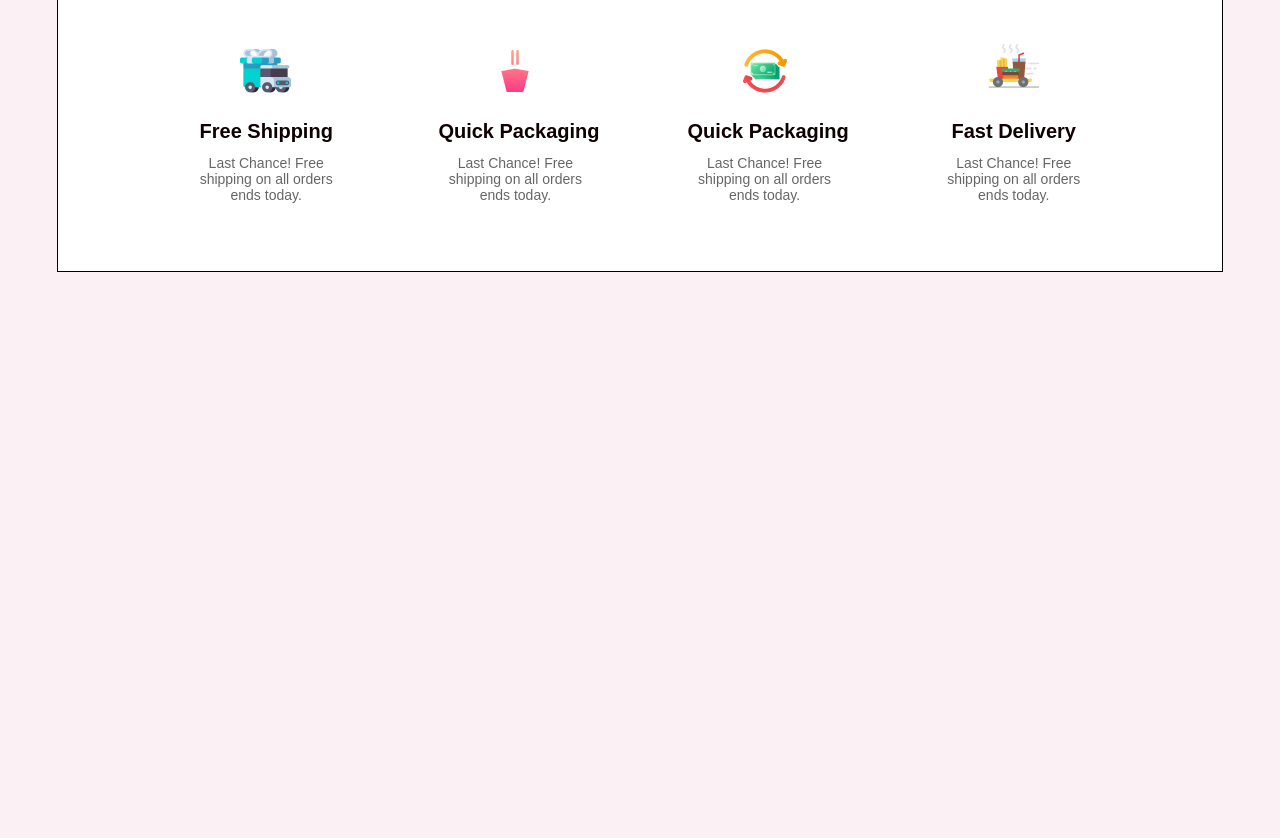
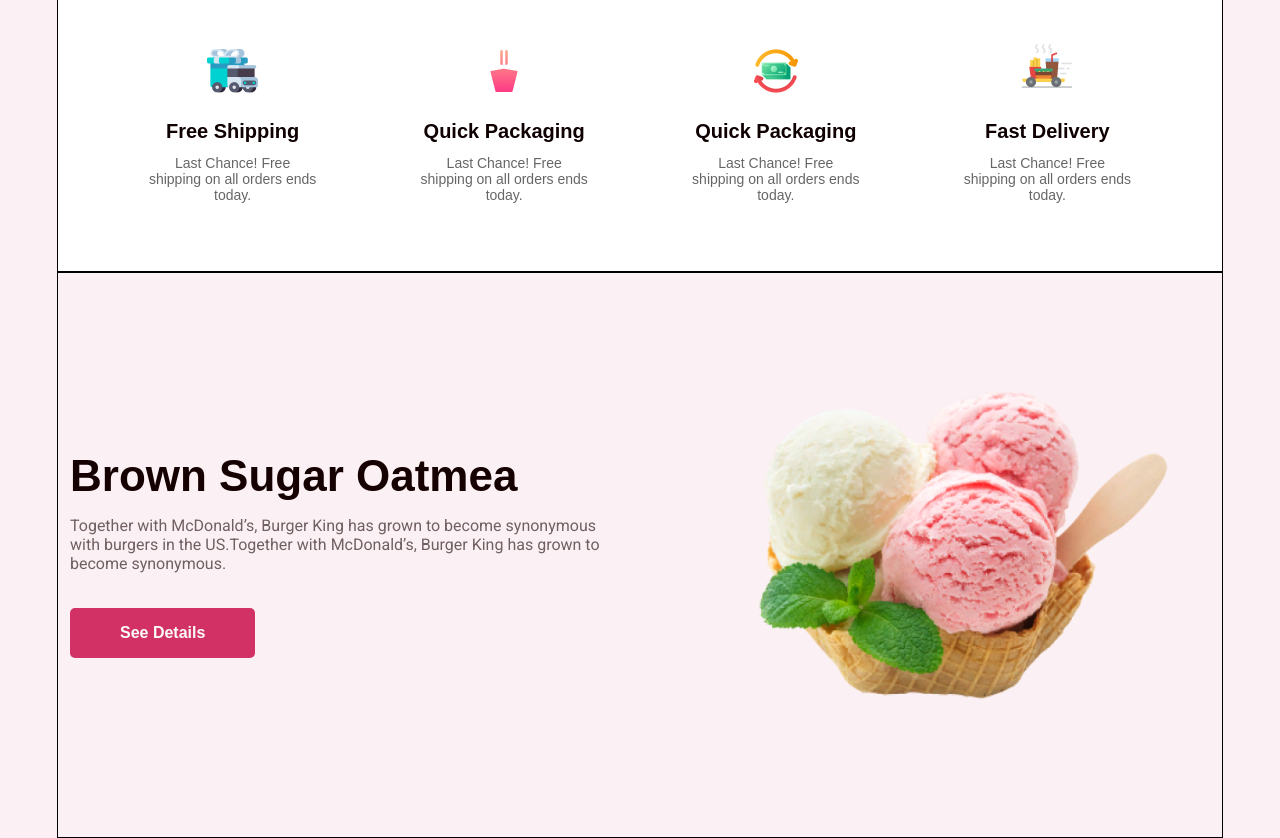
Before and after one commit to ideasaveleva/5.ice-cream-landing-pages, a plain HTML site: page index.html in a window 1280 px wide. Shown: the part 610-1448 px from the top of the page. Before the commit the page ends 882 px from the top, so only its background shows below. Drawn offline with Linux system fonts and the light colour scheme; a web font is replaced by a local one.

Commit message:
The second article is ready and adapted

```diff
--- a/css/style.css
+++ b/css/style.css
@@ -118,3 +118,17 @@ body {
 	opacity: 0.6;
 	margin: 0 0 20px;
 }
+.article-title-two {
+	font-family: "Hind Madurai", sans-serif;
+	font-weight: 600;
+	font-size: 44px;
+	color: #150101;
+	margin: 0;
+}
+.article-text-two {
+	font-size: 16px;
+	color: #150101;
+	opacity: 0.6;
+	margin-top: 15px;
+	margin-bottom: 35px;
+}
--- a/index.html
+++ b/index.html
@@ -80,7 +80,7 @@
 		</div>
 	</article>
 	<aside class="container">
-		<div class="row justify-content-evenly text-center p-5 align-items-baseline">
+		<div class="row justify-content-evenly text-center pt-5 pb-5 align-items-baseline">
 			<div class="col-lg-2 col-md-5 col-sm-5">
 				<img src="img/Group1.png" alt="icon shipping" class="aside-image">
 				<h3 class="aside-title">Free Shipping</h3>
@@ -103,6 +103,22 @@
 			</div>
 		</div>
 	</aside>
+	<article class="container">
+		<div class="row align-items-center">
+			<div class="col-lg">
+				<h2 class="article-title-two">Brown Sugar Oatmea</h2>
+				<p class="article-text-two">Together with McDonald’s, Burger King has grown to become synonymous with
+					burgers in the US.Together with McDonald’s, Burger King has grown to become synonymous.
+				</p>
+				<button class="button">See Details</button>
+			</div>
+			<div class="col-6">
+				<div class="article-cubic">
+					<img class="article-image" src="img/ice-image2.png" alt="Ice foto">
+				</div>
+			</div>
+		</div>
+	</article>
 
 </body>
 
```
